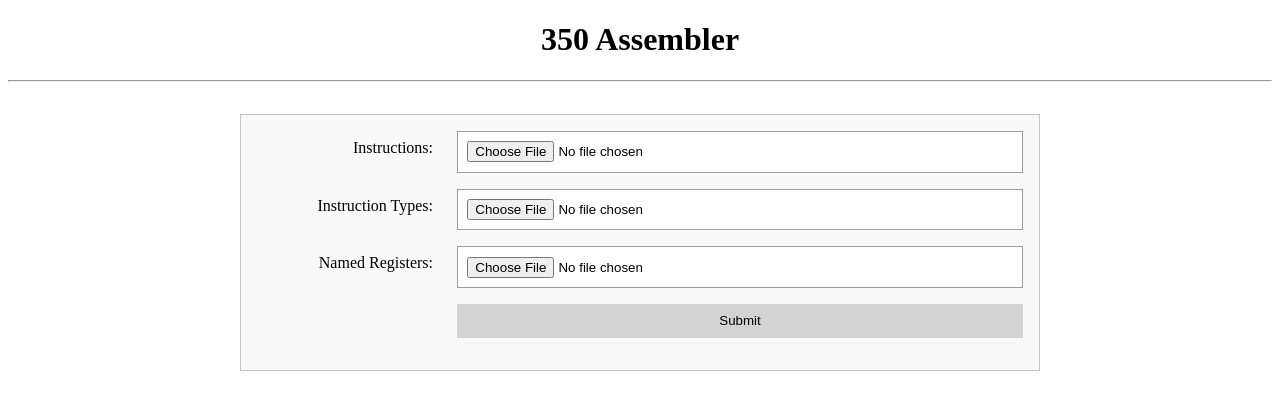
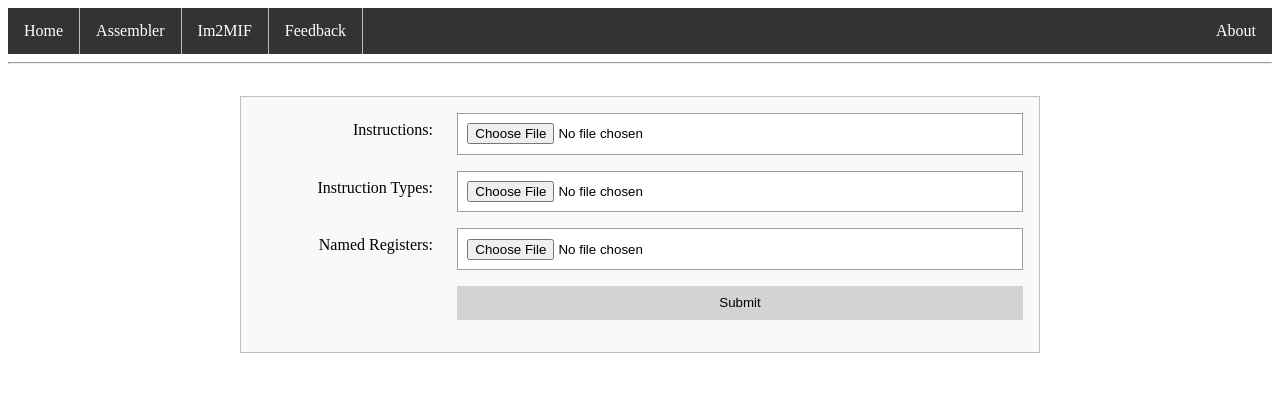
Before and after one commit to tn74/350-tools-mk2, a Django app: page /assembler/ in a window 1280 px wide. Shown: the top 410 px of the page. Run offline with Django 3.2, Linux system fonts and the light colour scheme; some libraries are stand-ins or nearby versions.

Commit message:
JQuery serves menu, assembler framework up

```diff
--- a/static/assembler/assembler.html
+++ b/static/assembler/assembler.html
@@ -1,12 +1,14 @@
 <!DOCTYPE html>
   <html>
     <head>
-        <link rel="stylesheet" href="/assembler/var/www/350tools.com/static/css/assembler.css">
+        <link rel="stylesheet" href="/static/assembler/css/assembler.css">
+	<script src="https://code.jquery.com/jquery-1.10.2.js"></script>
     </head>
     <body>
-        <h1>
-            350 Assembler
-        </h1>
+        <div id="nav-placeholder">
+
+	</div>
+	<script src="/static/js/load_menu.js"></script>
         <hr>
         <form enctype="multipart/form-data" method="POST">
             <label for="inst">Instructions:</label>
--- /dev/null
+++ b/static/js/load_menu.js
@@ -0,0 +1,3 @@
+$(function(){
+	$("#nav-placeholder").load("/static/menu/menu.html");
+});
--- /dev/null
+++ b/static/menu/css/menu.css
@@ -0,0 +1,33 @@
+.menu ul {
+	list-style-type: none;
+	margin: 0;
+	padding: 0;
+	overflow: hidden;
+	background-color: #333;
+}
+
+.menu li {
+	float: left;
+	border-right: 1px solid #bbb;
+}
+
+.menu li:last-child{
+	border-right: none;
+	float: right;
+}
+
+.menu li a {
+	display: block;
+	color: white;
+	text-align: center;
+	padding: 14px 16px;
+	text-decoration: none;
+}
+
+.menu li a:hover:not(.active) {
+	background-color: #111;
+}
+
+.menu .active {
+	background-color: #5988F7;
+}
--- /dev/null
+++ b/static/menu/menu.html
@@ -0,0 +1,17 @@
+<!DOCTYPE html>
+<html>
+    <head>
+        <link rel="stylesheet" href="/static/menu/css/menu.css">
+    </head>
+    <body>
+	<div class="menu">
+		<ul>
+		    <li><a href="/">Home</a></li>
+		    <li><a href="/assembler">Assembler</a></li>
+		    <li><a href="/im2mif">Im2MIF</a></li>
+		    <li><a href="/feedback">Feedback</a></li>
+		    <li><a href="/about">About</a></li>
+		</ul>
+	</div>
+    </body>
+</html>
```
Also changed, not shown: static/index/css/index.css (+0 -35 lines), static/index/index.html (+4 -8 lines).
